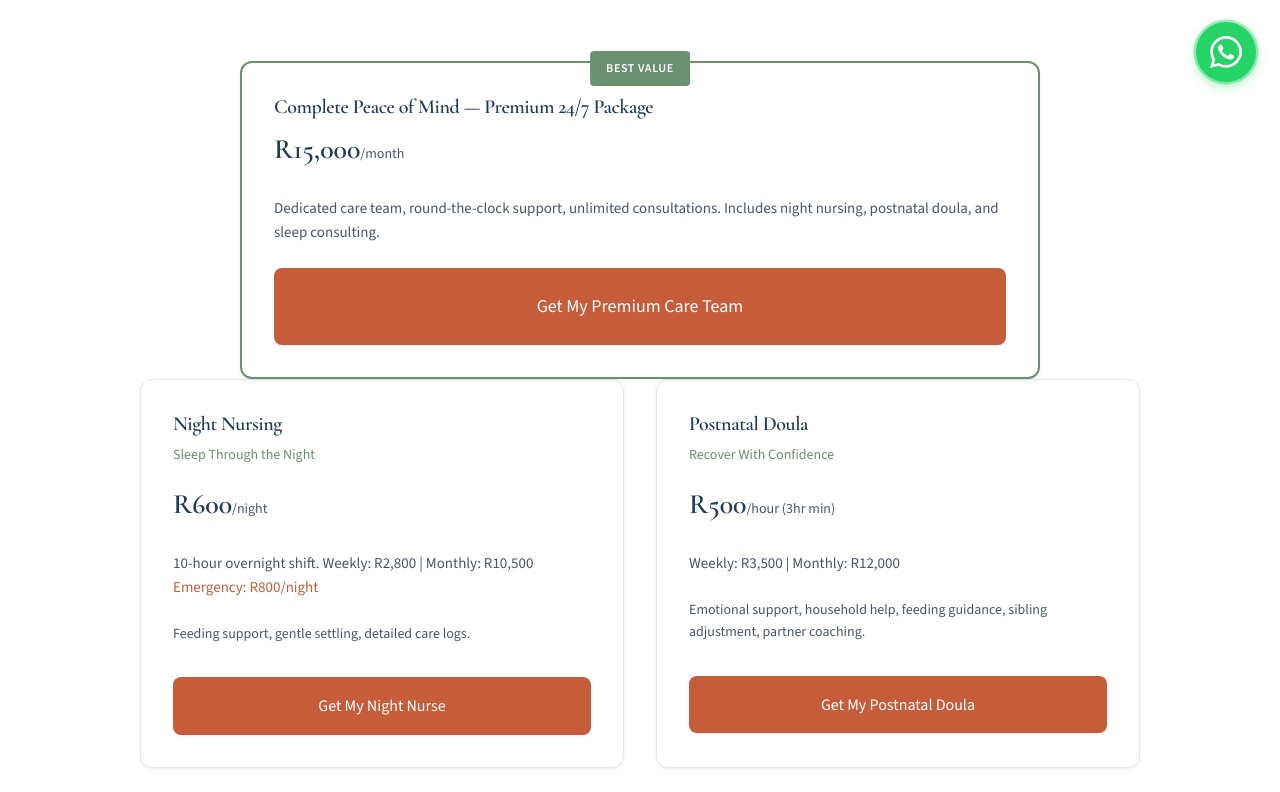
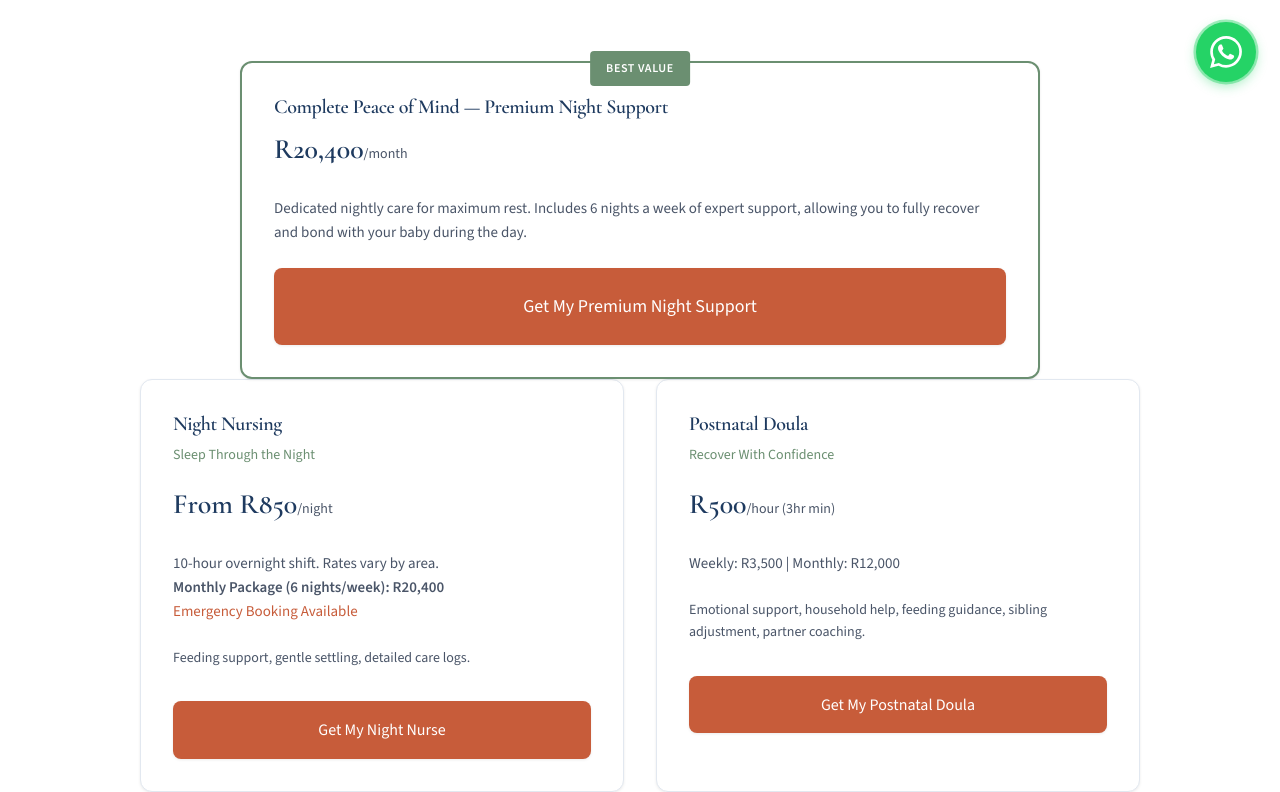
Before and after one commit to darksniper-2k47/Kudzai-s-Care-Newborn-Specialists-, a plain HTML site: page services.html in a window 1280 px wide. Shown: the part 618-1410 px from the top of the page. Drawn offline with nearby package versions, Linux system fonts and the light colour scheme.

Commit message:
Update pricing and service descriptions: Night Nursing from R850, Premium Package R20,400

```diff
--- a/services.html
+++ b/services.html
@@ -68,21 +68,22 @@
 
             <div class="card card--featured mb-6" id="premium" style="max-width:800px;margin:0 auto;">
                 <span class="card__badge">Best Value</span>
-                <h3 class="card__title">Complete Peace of Mind — Premium 24/7 Package</h3>
-                <p class="card__price">R15,000<span class="card__price-note">/month</span></p>
-                <p class="card__description">Dedicated care team, round-the-clock support, unlimited consultations.
-                    Includes night nursing, postnatal doula, and sleep consulting.</p>
-                <a href="contact.html" class="btn btn--primary btn--large" style="width:100%;">Get My Premium Care
-                    Team</a>
+                <h3 class="card__title">Complete Peace of Mind — Premium Night Support</h3>
+                <p class="card__price">R20,400<span class="card__price-note">/month</span></p>
+                <p class="card__description">Dedicated nightly care for maximum rest. Includes 6 nights a week of expert
+                    support, allowing you to fully recover and bond with your baby during the day.</p>
+                <a href="contact.html" class="btn btn--primary btn--large" style="width:100%;">Get My Premium Night
+                    Support</a>
             </div>
 
             <div class="grid grid--2" style="max-width:1000px;margin:0 auto;">
                 <div class="card" id="night-nursing">
                     <h3 class="card__title">Night Nursing</h3>
                     <p class="card__subtitle">Sleep Through the Night</p>
-                    <p class="card__price">R600<span class="card__price-note">/night</span></p>
-                    <p class="card__description">10-hour overnight shift. Weekly: R2,800 | Monthly: R10,500<br><span
-                            class="text-cta">Emergency: R800/night</span></p>
+                    <p class="card__price">From R850<span class="card__price-note">/night</span></p>
+                    <p class="card__description">10-hour overnight shift. Rates vary by area.<br><strong>Monthly Package
+                            (6 nights/week): R20,400</strong><br><span class="text-cta">Emergency Booking
+                            Available</span></p>
                     <p class="text-small mb-4">Feeding support, gentle settling, detailed care logs.</p>
                     <a href="contact.html" class="btn btn--primary" style="width:100%;">Get My Night Nurse</a>
                 </div>
@@ -150,7 +151,8 @@
                         </svg></button>
                     <div class="faq__answer">
                         <div class="faq__answer-content">Chronic sleep deprivation weakens immunity, increases PPD risk
-                            3x, strains relationships, and impairs bonding. At R600/night, it's an investment in your
+                            3x, strains relationships, and impairs bonding. Starting from R850/night, it's an investment
+                            in your
                             health and your baby's wellbeing.</div>
                     </div>
                 </div>
@@ -203,6 +205,7 @@
                         <li><a href="services.html#doula" class="footer__link">Postnatal Doula</a></li>
 
                         <li><a href="services.html#sleep" class="footer__link">Sleep Consulting</a></li>
+                        <li><a href="services.html#premium" class="footer__link">Premium Night Support</a></li>
                     </ul>
                 </div>
                 <div class="footer__column">
```
Also changed, not shown: contact.html (+1 -1 lines), emergency.html (+2 -2 lines), index.html (+6 -6 lines).
